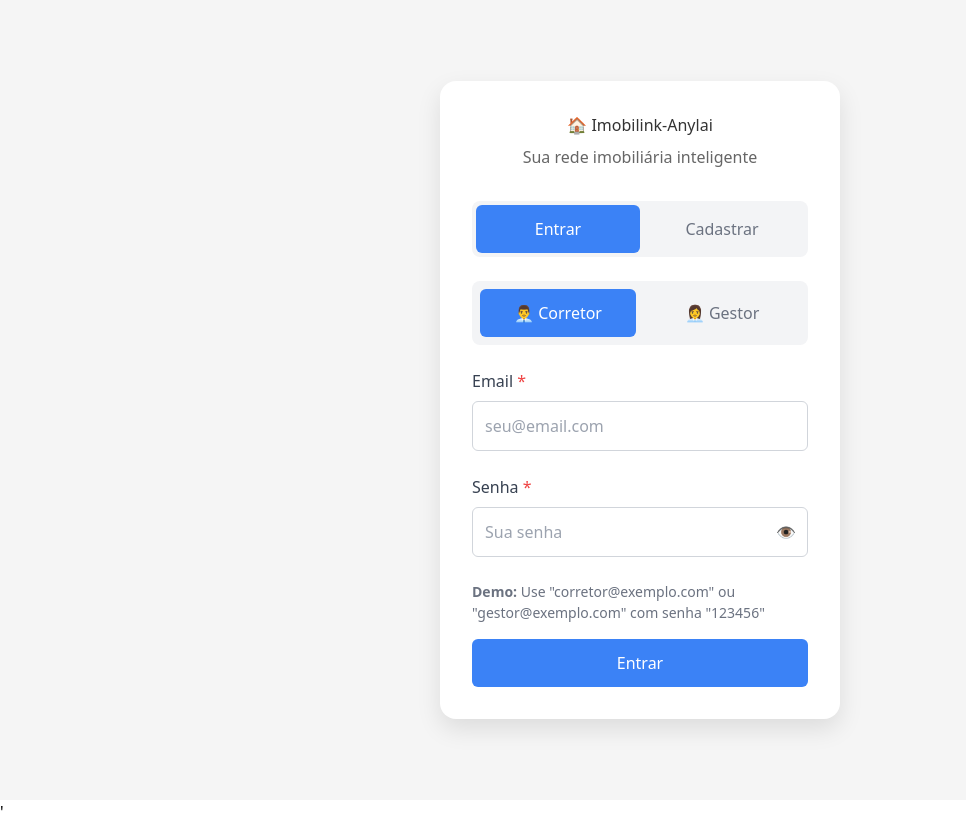
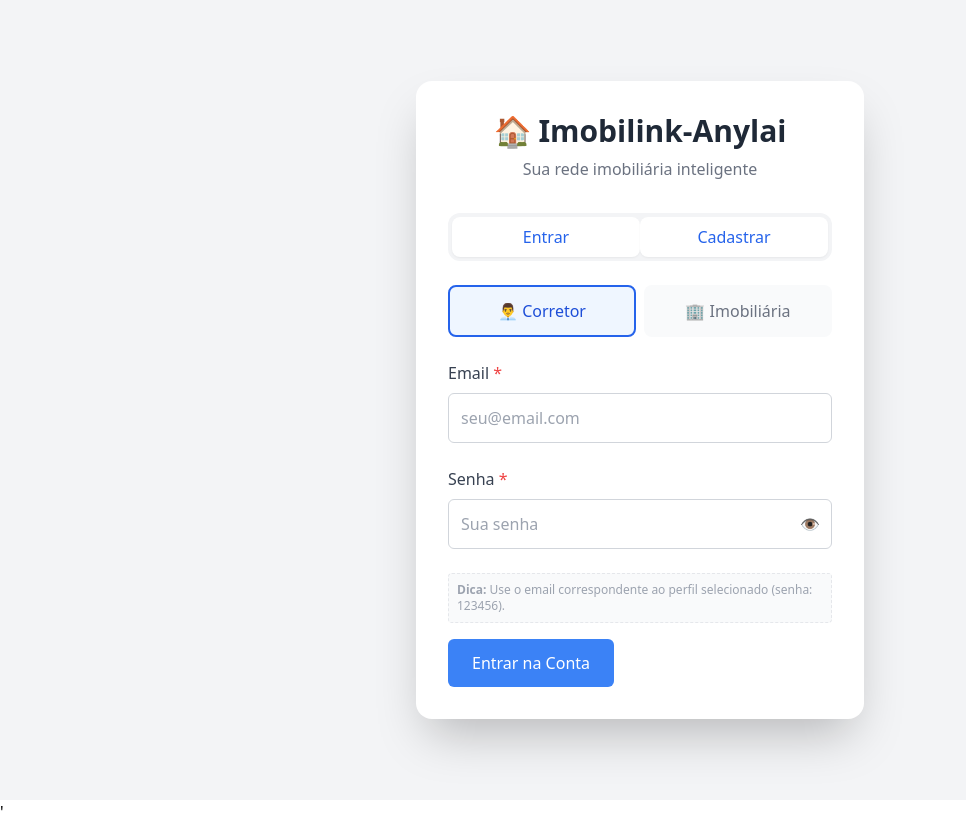
Before and after one commit to RonaldoSilva-dev/imobilink-anylai, a React (Vite) app: page / in a window 1280 px wide. Shown: the whole page, without its empty margins (0-966 px from the left). Built offline with nearby package versions, Linux system fonts and the light colour scheme; the HTML template or start-up script is replaced by a standard one.

Commit message:
Update Login.tsx

```diff
--- a/src/components/auth/Login.tsx
+++ b/src/components/auth/Login.tsx
@@ -1,16 +1,23 @@
 import React, { useState } from "react";
 import { useAuth } from "../../contexts/AuthContext";
 import { useLoading } from "../../contexts/LoadingContext";
+
+// Componentes Reutilizáveis
 import Input from "../../components/common/Input";
 import Button from "../../components/common/Button";
 import Register from "./Register";
 
+// Tipos oficiais do projeto
+import { TipoUsuario } from "../../Tipos/Registro/TiposRegistro";
+
 const Login: React.FC = () => {
   const { login } = useAuth();
-  const { loading } = useLoading();
+  const { loading: authLoading } = useLoading();
+
+  // Estados do formulário
   const [email, setEmail] = useState("");
   const [password, setPassword] = useState("");
-  const [userType, setUserType] = useState<"corretor" | "gestor">("corretor");
+  const [userType, setUserType] = useState<TipoUsuario>(TipoUsuario.CORRETOR);
   const [errors, setErrors] = useState<{
     email?: string;
     password?: string;
@@ -22,80 +29,49 @@ const Login: React.FC = () => {
     e.preventDefault();
     setErrors({});
 
-    const result = await login(email, password, userType);
+    try {
+      // O método login deve esperar o TipoUsuario agora
+      const result = await login(email, password, userType);
 
-    if (!result.success) {
-      setErrors({ general: result.error });
+      if (!result.success) {
+        setErrors({ general: result.error || "Falha na autenticação" });
+      }
+    } catch (error) {
+      setErrors({ general: "Ocorreu um erro inesperado ao entrar." });
     }
   };
 
-  const clearErrors = () => {
-    setErrors({});
-  };
+  const clearErrors = () => setErrors({});
 
-  // Se estiver na aba de registro, mostrar o componente Register
+  // Troca de tela para Registro
   if (activeTab === "register") {
     return <Register onBack={() => setActiveTab("login")} />;
   }
 
   return (
-    <div
-      style={{
-        minHeight: "100vh",
-        display: "flex",
-        alignItems: "center",
-        justifyContent: "center",
-        backgroundColor: "#f5f5f5",
-        padding: "1rem",
-      }}
-    >
-      <div
-        style={{
-          backgroundColor: "#fff",
-          padding: "2rem",
-          borderRadius: "1rem",
-          boxShadow: "0 10px 25px rgba(0,0,0,0.1)",
-          width: "100%",
-          maxWidth: "400px",
-        }}
-      >
-        <div style={{ textAlign: "center", marginBottom: "2rem" }}>
-          <h1 style={{ margin: "0 0 0.5rem 0", color: "#333" }}>
+    <div className="min-h-screen flex items-center justify-center bg-gray-100 p-4">
+      <div className="bg-white p-8 rounded-2xl shadow-2xl w-full max-w-md">
+        {/* CABEÇALHO */}
+        <div className="text-center mb-8">
+          <h1 className="text-3xl font-bold text-gray-800 mb-2">
             🏠 Imobilink-Anylai
           </h1>
-          <p style={{ color: "#666", margin: 0 }}>
-            Sua rede imobiliária inteligente
-          </p>
+          <p className="text-gray-500">Sua rede imobiliária inteligente</p>
         </div>
 
-        {/* Tabs Login/Registro */}
-        <div
-          style={{
-            display: "flex",
-            marginBottom: "1.5rem",
-            backgroundColor: "#f3f4f6",
-            padding: "0.25rem",
-            borderRadius: "0.5rem",
-          }}
-        >
+        {/* NAVEGAÇÃO ENTRE LOGIN / CADASTRO */}
+        <div className="flex mb-6 bg-gray-100 p-1 rounded-xl">
           <button
             type="button"
             onClick={() => {
               setActiveTab("login");
               clearErrors();
             }}
-            style={{
-              flex: 1,
-              padding: "0.75rem",
-              backgroundColor:
-                activeTab === "login" ? "#3b82f6" : "transparent",
-              color: activeTab === "login" ? "white" : "#6b7280",
-              border: "none",
-              borderRadius: "0.375rem",
-              cursor: "pointer",
-              fontWeight: "500",
-              transition: "all 0.2s ease",
-            }}
+            className={`flex-1 py-2 px-4 rounded-lg font-medium transition-all ${
+              activeTab === "login"
+                ? "bg-white shadow-sm text-blue-600"
+                : "text-gray-500 hover:text-gray-700"
+            }`}
           >
             Entrar
           </button>
@@ -105,80 +81,50 @@ const Login: React.FC = () => {
               setActiveTab("register");
               clearErrors();
             }}
-            style={{
-              flex: 1,
-              padding: "0.75rem",
-              backgroundColor:
-                activeTab === "register" ? "#3b82f6" : "transparent",
-              color: activeTab === "register" ? "white" : "#6b7280",
-              border: "none",
-              borderRadius: "0.375rem",
-              cursor: "pointer",
-              fontWeight: "500",
-              transition: "all 0.2s ease",
-            }}
+            className={`flex-1 py-2 px-4 rounded-lg font-medium transition-all ${
+              activeTab === "login"
+                ? "bg-white shadow-sm text-blue-600"
+                : "text-gray-500 hover:text-gray-700"
+            }`}
           >
             Cadastrar
           </button>
         </div>
 
-        {/* Seletor de Tipo de Usuário */}
-        <div
-          style={{
-            display: "flex",
-            gap: "0.5rem",
-            marginBottom: "1.5rem",
-            backgroundColor: "#f3f4f6",
-            padding: "0.5rem",
-            borderRadius: "0.5rem",
-          }}
-        >
+        {/* SELETOR DE PERFIL (Para Login) */}
+        <div className="grid grid-cols-2 gap-2 mb-6">
           <button
             type="button"
-            onClick={() => setUserType("corretor")}
-            style={{
-              flex: 1,
-              padding: "0.75rem",
-              backgroundColor:
-                userType === "corretor" ? "#3b82f6" : "transparent",
-              color: userType === "corretor" ? "white" : "#6b7280",
-              border: "none",
-              borderRadius: "0.375rem",
-              cursor: "pointer",
-              fontWeight: "500",
-              transition: "all 0.2s ease",
-            }}
+            onClick={() => setUserType(TipoUsuario.CORRETOR)}
+            className={`py-3 rounded-lg border-2 transition-all ${
+              userType === TipoUsuario.CORRETOR
+                ? "border-blue-600 bg-blue-50 text-blue-700"
+                : "border-transparent bg-gray-50 text-gray-500"
+            }`}
           >
             👨‍💼 Corretor
           </button>
           <button
             type="button"
-            onClick={() => setUserType("gestor")}
-            style={{
-              flex: 1,
-              padding: "0.75rem",
-              backgroundColor:
-                userType === "gestor" ? "#3b82f6" : "transparent",
-              color: userType === "gestor" ? "white" : "#6b7280",
-              border: "none",
-              borderRadius: "0.375rem",
-              cursor: "pointer",
-              fontWeight: "500",
-              transition: "all 0.2s ease",
-            }}
+            onClick={() => setUserType(TipoUsuario.IMOBILIARIA)} // Ajustado para TipoUsuario
+            className={`py-3 rounded-lg border-2 transition-all ${
+              userType === TipoUsuario.IMOBILIARIA
+                ? "border-blue-600 bg-blue-50 text-blue-700"
+                : "border-transparent bg-gray-50 text-gray-500"
+            }`}
           >
-            👩‍💼 Gestor
+            🏢 Imobiliária
           </button>
         </div>
 
-        {/* Formulário de Login */}
-        <form onSubmit={handleLogin}>
+        {/* FORMULÁRIO */}
+        <form onSubmit={handleLogin} className="space-y-4">
           <Input
             label="Email"
             type="email"
             value={email}
-            onChange={(value) => {
-              setEmail(value);
+            onChange={(val) => {
+              setEmail(val);
               clearErrors();
             }}
             placeholder="seu@email.com"
@@ -190,8 +136,8 @@ const Login: React.FC = () => {
             label="Senha"
             type="password"
             value={password}
-            onChange={(value) => {
-              setPassword(value);
+            onChange={(val) => {
+              setPassword(val);
               clearErrors();
             }}
             placeholder="Sua senha"
@@ -200,34 +146,24 @@ const Login: React.FC = () => {
           />
 
           {errors.general && (
-            <div
-              style={{
-                padding: "0.75rem",
-                backgroundColor: "#fef2f2",
-                border: "1px solid #fecaca",
-                borderRadius: "0.375rem",
-                color: "#dc2626",
-                marginBottom: "1rem",
-                fontSize: "0.875rem",
-              }}
-            >
+            <div className="p-3 bg-red-50 border border-red-200 text-red-600 text-sm rounded-lg">
               {errors.general}
             </div>
           )}
 
-          <div
-            style={{
-              fontSize: "0.875rem",
-              color: "#6b7280",
-              marginBottom: "1rem",
-            }}
-          >
-            <strong>Demo:</strong> Use "corretor@exemplo.com" ou
-            "gestor@exemplo.com" com senha "123456"
+          {/* DICA DE DEMO */}
+          <div className="text-xs text-gray-400 bg-gray-50 p-2 rounded border border-dashed border-gray-200">
+            <strong>Dica:</strong> Use o email correspondente ao perfil
+            selecionado (senha: 123456).
           </div>
 
-          <Button type="submit" loading={loading} style={{ width: "100%" }}>
-            {loading ? "Entrando..." : "Entrar"}
+          <Button
+            type="submit"
+            loading={authLoading}
+            className="w-full py-3"
+            variant="primary" // Adicionado variant para consistência
+          >
+            {authLoading ? "Entrando..." : "Entrar na Conta"}
           </Button>
         </form>
       </div>
```
